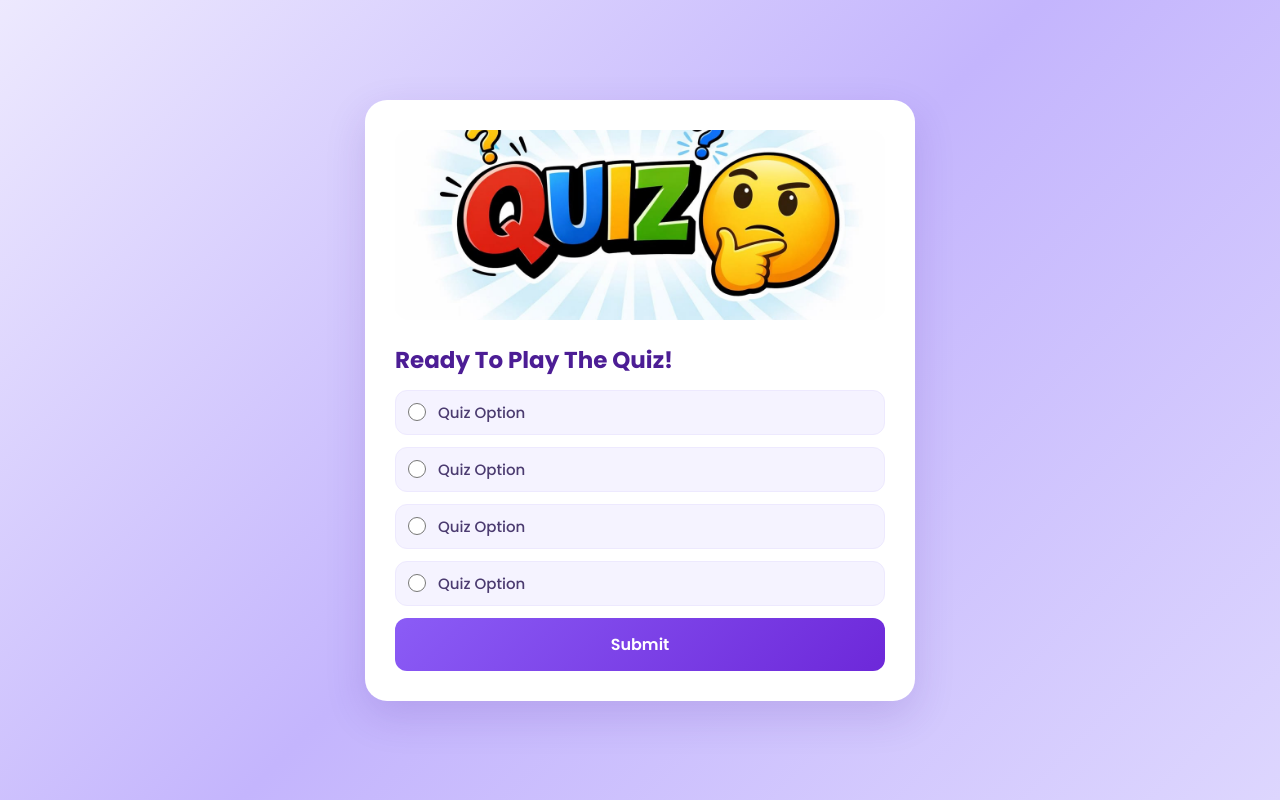
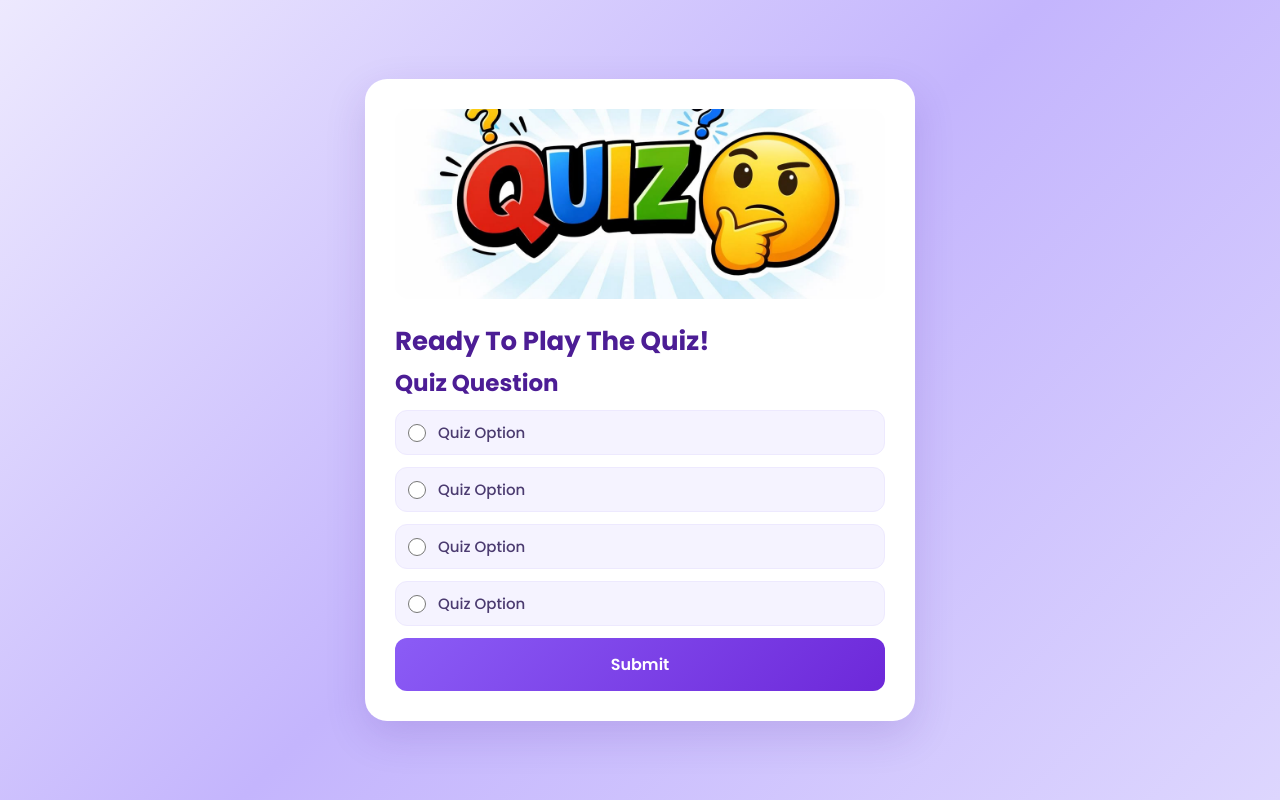
Before and after one commit to NiharikaNeha/Quiz-Application, a plain HTML site: page index.html in a window 1280 px wide. Drawn offline with Linux system fonts and the light colour scheme.

```diff
--- a/index.html
+++ b/index.html
@@ -16,7 +16,10 @@
               <img src="./images/quiz.jpg" alt="quizImg">
 
               <!-- Heading -->
-            <h2 class="question" id="question">Ready To Play The Quiz!</h2>
+            <h2 id="heading">Ready To Play The Quiz!</h2>
+
+            <!-- Question representation -->
+             <h2 class="question" id="question">Quiz Question</h2>
 
             <!-- List -->
             <ul>
--- a/style.css
+++ b/style.css
@@ -45,11 +45,19 @@ body {
 }
 
 /* Question */
+#heading {
+    font-size: 26px;
+    font-weight: 800;
+    color: #4c1d95;
+    margin-bottom: 18px;
+    line-height: 1;
+}
+
 .question {
     font-size: 23px;
     font-weight: 700;
     color: #4c1d95;
-    margin-bottom: 18px;
+    margin-bottom: 15px;
     line-height: 1;
 }
 
```
